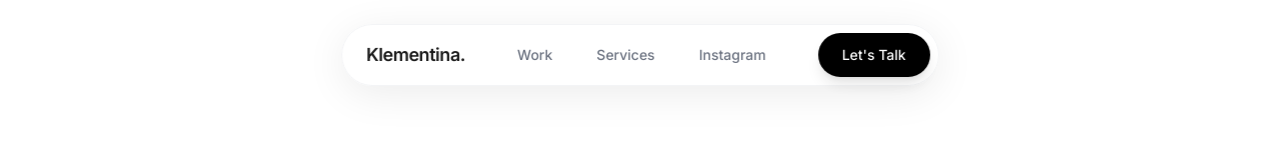
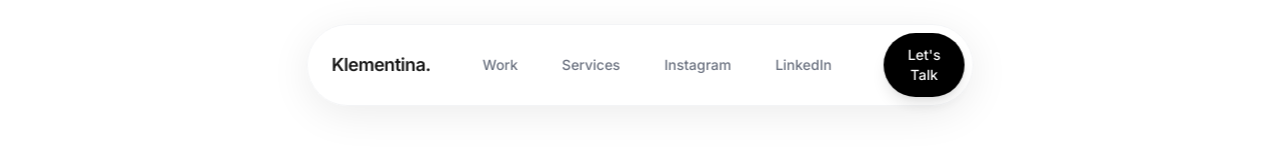
Before and after one commit to kkortnik/KK, a React (Vite) app: page / in a window 1280 px wide. Shown: the top 160 px of the page. Built offline with nearby package versions, Linux system fonts and the light colour scheme; a web font is replaced by a local one.

Commit message:
feat(Navbar): Add LinkedIn link to navigation
Adds a LinkedIn link to both the desktop and mobile versions of the navigation bar to improve discoverability and cross-platform presence.

```diff
--- a/components/Navbar.tsx
+++ b/components/Navbar.tsx
@@ -56,6 +56,14 @@ const Navbar: React.FC = () => {
             >
               Instagram
             </a>
+            <a
+              href="https://www.linkedin.com/in/klementina-kortnik-312aa43aa"
+              target="_blank"
+              rel="noopener noreferrer"
+              className="px-5 py-2 text-sm font-medium text-gray-500 hover:text-black transition-colors rounded-full hover:bg-gray-100/50"
+            >
+              LinkedIn
+            </a>
           </div>
 
           <div className="flex items-center gap-3">
@@ -81,6 +89,7 @@ const Navbar: React.FC = () => {
             <button onClick={() => scrollToSection('work')} className="text-base font-medium text-gray-800 py-2">Work</button>
             <button onClick={() => scrollToSection('expertise')} className="text-base font-medium text-gray-800 py-2">Services</button>
             <a href="https://www.instagram.com/212studio___/" target="_blank" rel="noopener noreferrer" className="text-base font-medium text-gray-800 py-2">Instagram</a>
+            <a href="https://www.linkedin.com/in/klementina-kortnik-312aa43aa" target="_blank" rel="noopener noreferrer" className="text-base font-medium text-gray-800 py-2">LinkedIn</a>
           </div>
         )}
       </nav>
```
